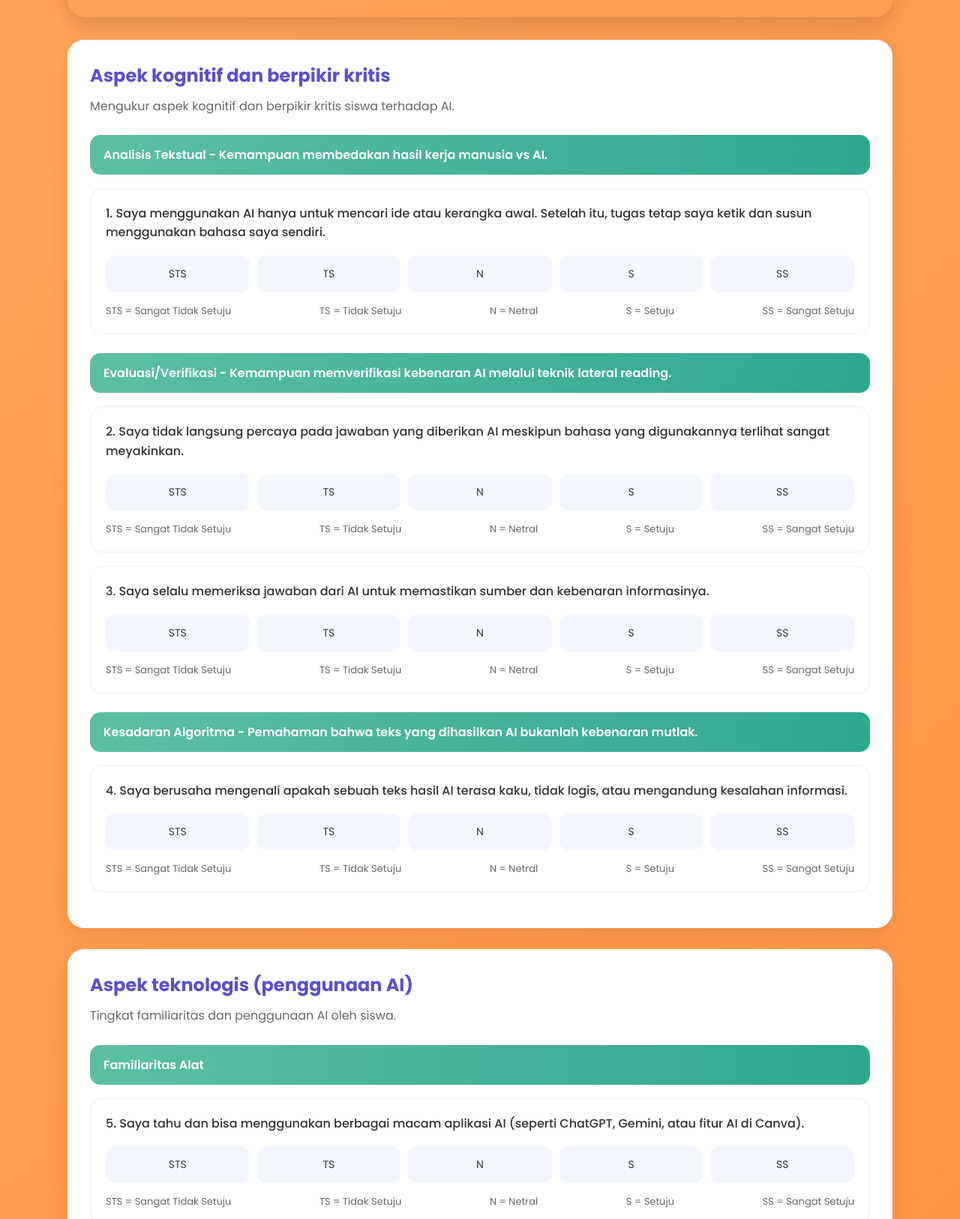
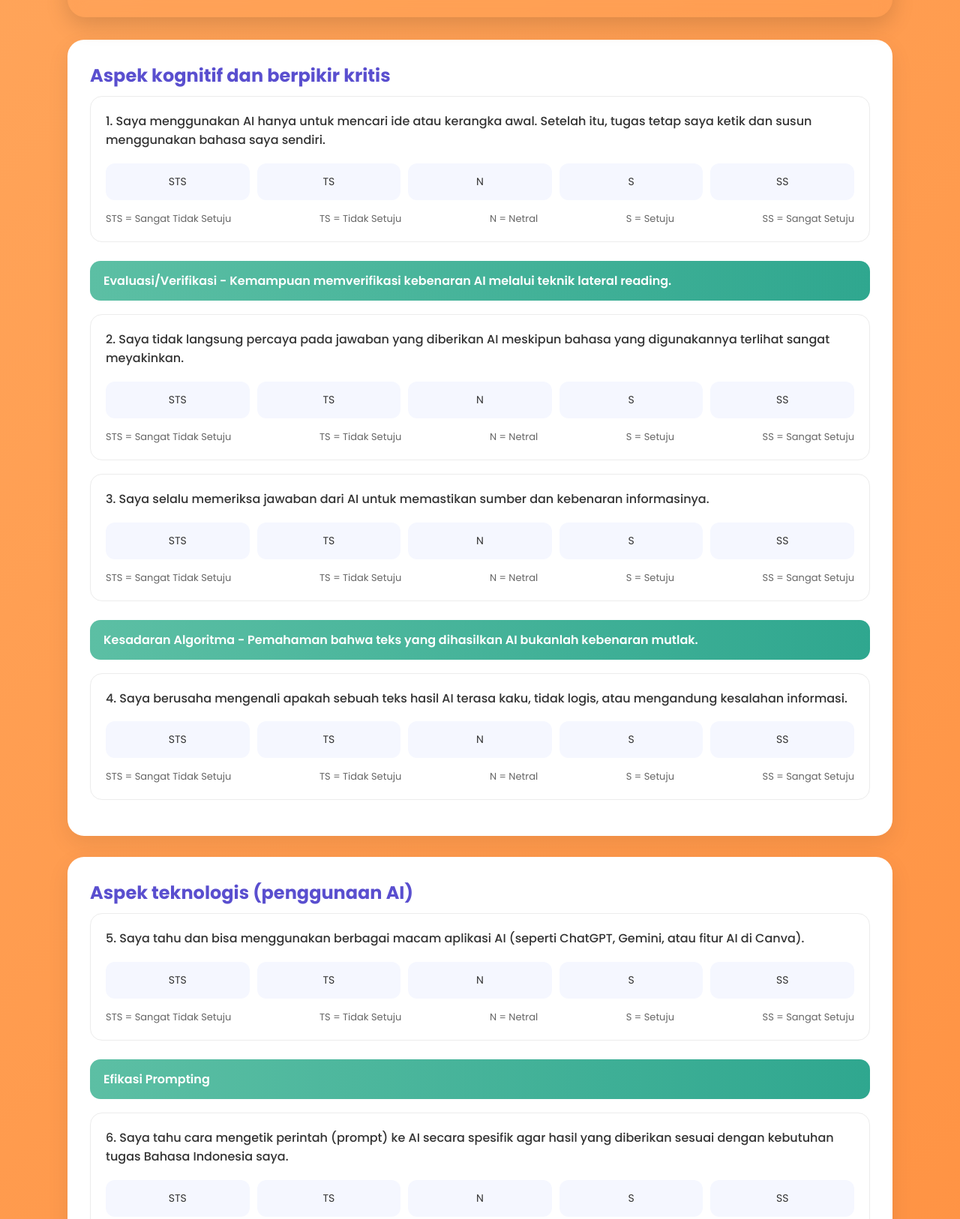
Before and after one commit to tdedyprast-gif/kuesioner-siswa, a plain HTML site: page index.html in a window 1280 px wide. Shown: the part 440-2066 px from the top of the page at 75% size. Drawn offline with Linux system fonts and the light colour scheme.

Commit message:
Update index.html
Hidden some items

```diff
--- a/index.html
+++ b/index.html
@@ -202,8 +202,8 @@
         </div>
                 <div class="section">
             <h2>Aspek kognitif dan berpikir kritis</h2>
-            <p class="desc">Mengukur aspek kognitif dan berpikir kritis siswa terhadap AI.</p>
-            <div class="sub-title">Analisis Tekstual - Kemampuan membedakan hasil kerja manusia vs AI.</div>
+            <p class="desc" hidden>Mengukur aspek kognitif dan berpikir kritis siswa terhadap AI.</p>
+            <div class="sub-title" hidden>Analisis Tekstual - Kemampuan membedakan hasil kerja manusia vs AI.</div>
             <div class="question">
                 <p>1. Saya menggunakan AI hanya untuk mencari ide atau kerangka awal. Setelah itu, tugas tetap saya ketik dan susun menggunakan bahasa saya sendiri.</p>
                 <div class="options">
@@ -253,8 +253,8 @@
         </div>
         <div class="section">
             <h2>Aspek teknologis (penggunaan AI)</h2>
-            <p class="desc">Tingkat familiaritas dan penggunaan AI oleh siswa.</p>
-            <div class="sub-title">Familiaritas Alat</div>
+            <p class="desc" hidden>Tingkat familiaritas dan penggunaan AI oleh siswa.</p>
+            <div class="sub-title" hidden>Familiaritas Alat</div>
             <div class="question">
                 <p>5. Saya tahu dan bisa menggunakan berbagai macam aplikasi AI (seperti ChatGPT, Gemini, atau fitur AI di Canva).</p>
                 <div class="options">
@@ -340,7 +340,7 @@
         </div>
         <div class="section">
             <h2>Etika Digital dan Integritas Berbahasa</h2>
-            <p class="desc">Menilai sikap etis dan integritas bahasa dalam penggunaan AI di konteks pembelajaran Bahasa Indonesia.</p>
+            <p class="desc" hidden>Menilai sikap etis dan integritas bahasa dalam penggunaan AI di konteks pembelajaran Bahasa Indonesia.</p>
             <div class="question">
                 <p>12. Saya selalu mencantumkan keterangan (sitasi) jika sebagian dari ide atau kalimat dalam tugas saya dihasilkan dengan bantuan AI.</p>
                 <div class="options">
@@ -421,7 +421,7 @@
         </div>
         <div class="section">
             <h2>Gaya belajar dan personalisasi</h2>
-            <p class="desc">Preferensi gaya belajar dan dukungan AI personalisasi dalam proses pembelajaran.</p>
+            <p class="desc" hidden>Preferensi gaya belajar dan dukungan AI personalisasi dalam proses pembelajaran.</p>
             <div class="question">
                 <p>19. Saya lebih suka memperoleh umpan balik/saran perbaikan dari AI dalam proses belajar bahasa.</p>
                 <div class="options">
```
